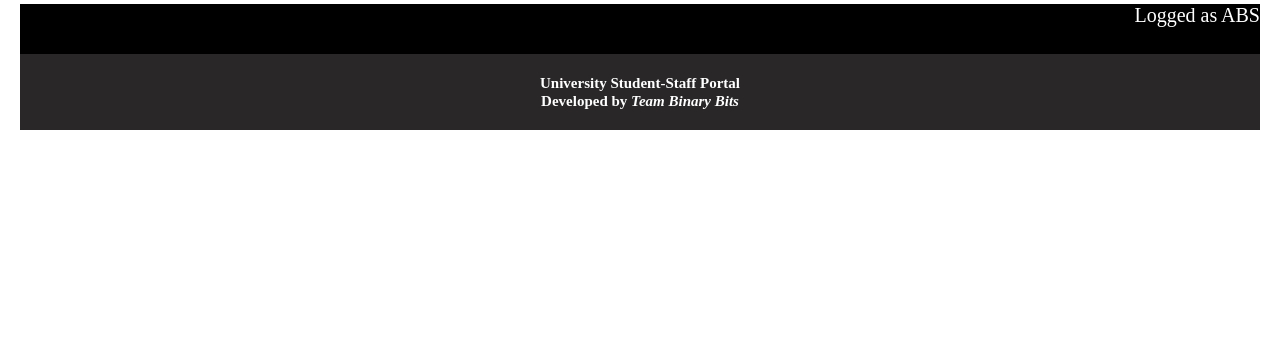
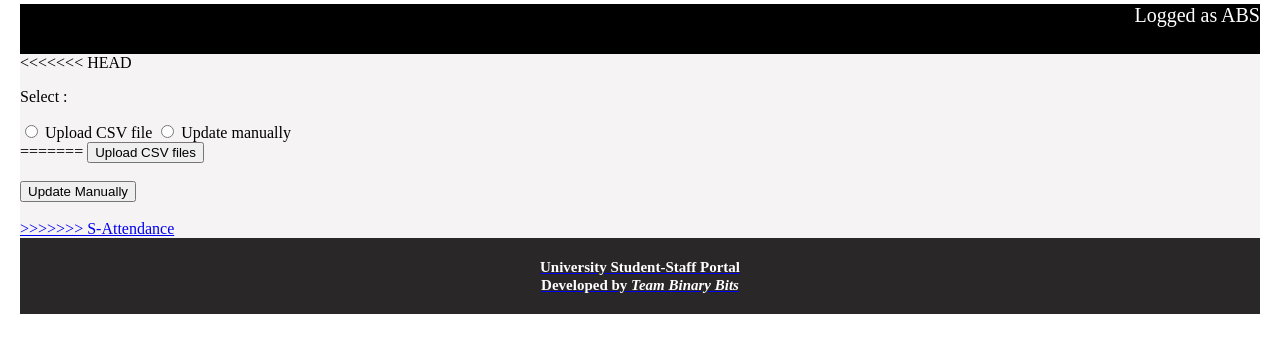
Before and after one commit to ChathuraJW/University-Student-Staff-Portal, a PHP site: page /components/attendence/addAttendance.php in a window 1280 px wide. Shown: the part 110-463 px from the top of the page. Run offline with PHP 8.4, Linux system fonts and the light colour scheme.

Commit message:
Update component directory
Deleted previous branch due to some errors.

```diff
--- a/components/attendence/addAttendance.php
+++ b/components/attendence/addAttendance.php
@@ -12,6 +12,20 @@
 
     <!-- feature body section -->
     <div class="featureBody">
+<<<<<<< HEAD
+    <form>
+    <p>Select :</p>
+    <input type="radio" id="csvFile" name="csvFile" value="csvFile">
+    <label for="csvfile">Upload CSV file</label>
+    <input type="radio" id="manual" name="manual" value="manual">
+    <label for="manual">Update manually</label>
+    </form>
+=======
+        <a href="csv.php">
+        <button type="button">Upload CSV files</button> <br><br>
+        <a href="updateManually.php">
+        <button type="button">Update Manually</button> <br><br>
+>>>>>>> S-Attendance
 
     </div>
 
```
